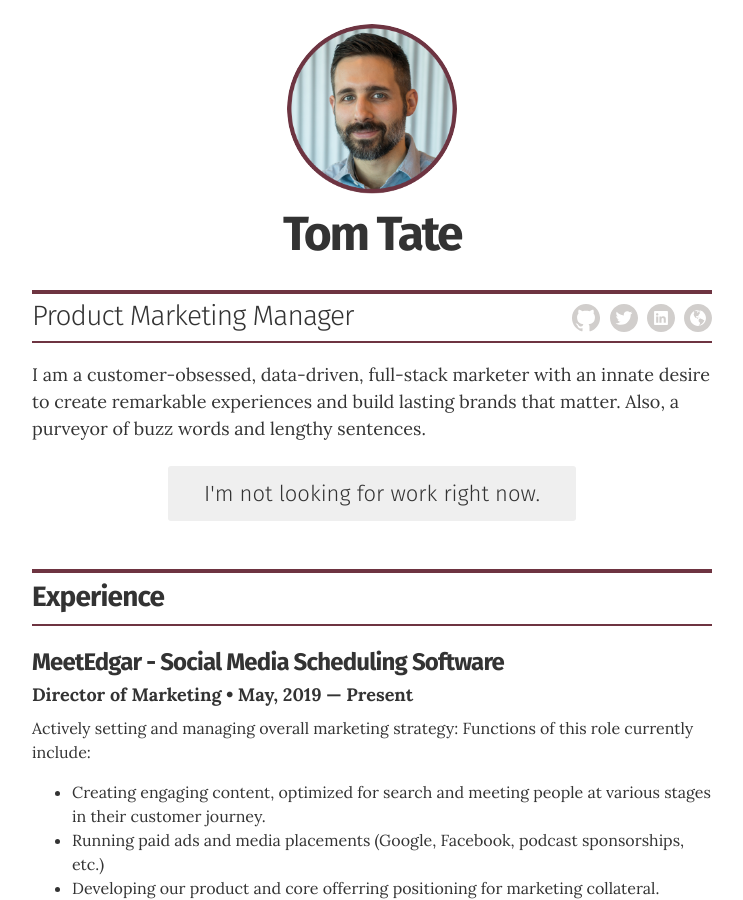
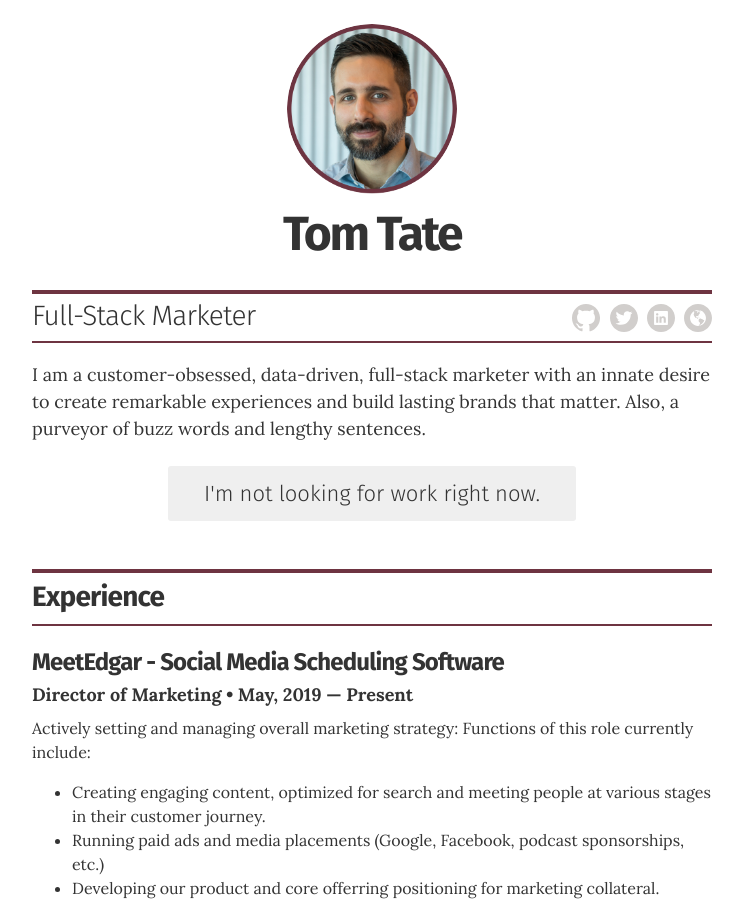
Before and after one commit to tnrt/tnrt-resume, a Jekyll site: the page built from index.html, in a window 1280 px wide and 900 px high. Shown: the whole window, without its empty margins (268-1011 px from the left). Built offline with Jekyll 4.4.1, drawn with Linux system fonts in a browser that asks for light colours.

Commit message:
Update _config.yml

```diff
--- a/_config.yml
+++ b/_config.yml
@@ -11,7 +11,7 @@ sass:
 # Resume settings
 resume_avatar:                  "true"
 resume_name:                    "Tom Tate"
-resume_title:                   "Product Marketing Manager"
+resume_title:                   "Full-Stack Marketer"
 resume_contact_email:
   "tom@tomtatejr.com"
 
```
